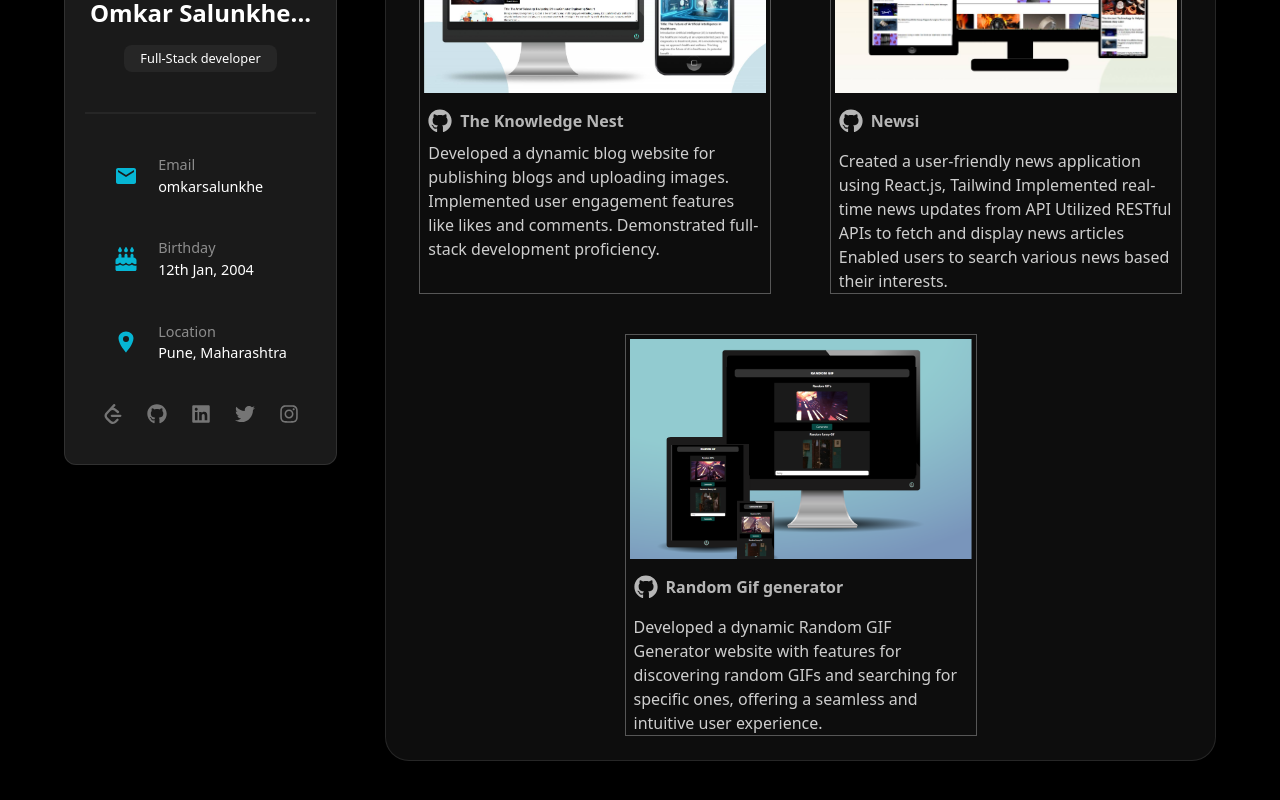
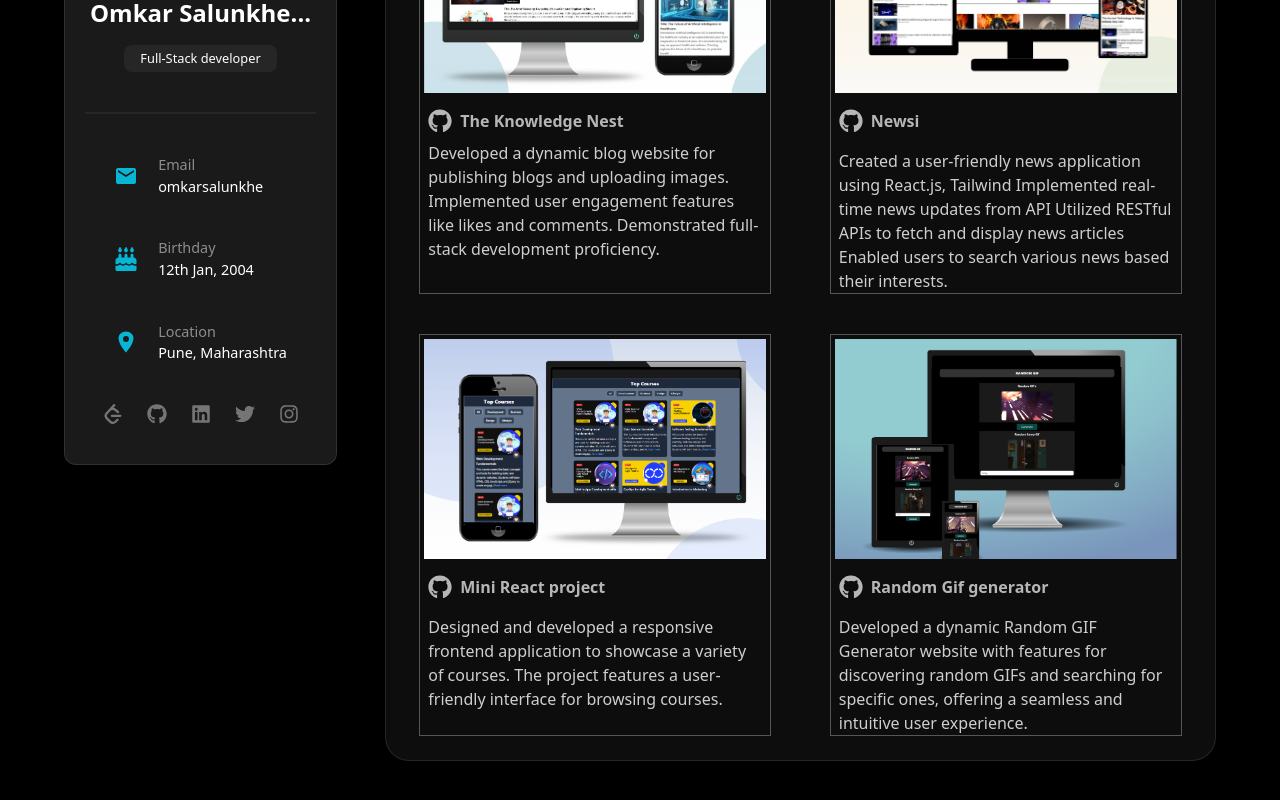
Before and after one commit to Omkar1201/Portfolio, a React (Create React App) app: page /portfolio in a window 1280 px wide. Shown: the part 316-1116 px from the top of the page. Built offline with nearby package versions, Linux system fonts and the light colour scheme.

Commit message:
add another project

```diff
--- a/src/components/Portfolio.jsx
+++ b/src/components/Portfolio.jsx
@@ -3,15 +3,16 @@ import { FaGithub } from 'react-icons/fa';
 import knowledge from '../images/knowledgenest.jpg'
 import newsi from '../images/newsi.jpg'
 import gifimg from '../images/gif.png'
+import coursesimg from '../images/courses.png'
 import { motion } from 'framer-motion';
 import { FiEye } from "react-icons/fi";
 export default function Portfolio() {
     return (
         <div>
             <motion.div
-            initial={{ opacity: 0}}
-            animate={{ opacity: 1}}
-            transition={{ duration: 0.8 }}
+                initial={{ opacity: 0 }}
+                animate={{ opacity: 1 }}
+                transition={{ duration: 0.8 }}
             >
                 <h2 className='text-[1.8rem] font-semibold'>Portfolio</h2>
                 <div className='border-[0.15rem] rounded-full border-cyan-500 w-10 my-2'></div>
@@ -67,6 +68,26 @@ export default function Portfolio() {
                     animate={{ opacity: 1, scale: 1 }}
                     transition={{ duration: 0.2, delay: 0.2 }}
                     className='flex flex-col gap-2 w-[22rem] border border-white border-opacity-30 '>
+                    <a href='https://omkar1201.github.io/MiniReact_project/' rel='noreferrer' target='_blank' className=' h-[14rem] overflow-hidden relative group cursor-pointer'>
+                        <img className='p-1 duration-[0.5s] group-hover:scale-105' src={coursesimg} alt="courses_photo" />
+                        <div className='text-[1.5rem] absolute top-[40%] group-hover:opacity-100 z-10 bg-black p-2 right-[44%] rounded-xl opacity-0 text-cyan-500'><FiEye /></div>
+                    </a>
+
+                    <a href='https://github.com/Omkar1201/MiniReact_project' target='_blank' rel="noreferrer" className='flex px-2 hover:text-opacity-100 text-white text-opacity-70 duration-[0.4s] items-center gap-2 my-2'>
+                        <div className='text-[1.5rem]'><FaGithub /></div>
+                        <div className=' font-semibold'>
+                            Mini React project
+                        </div>
+                    </a>
+                    <div className='font-thin text-white text-opacity-80 px-2'>
+                        Designed and developed a responsive frontend application to showcase a variety of courses. The project features a user-friendly interface for browsing courses.
+                    </div>
+                </motion.div>
+                <motion.div
+                    initial={{ opacity: 0, scale: 0.5 }}
+                    animate={{ opacity: 1, scale: 1 }}
+                    transition={{ duration: 0.2, delay: 0.2 }}
+                    className='flex flex-col gap-2 w-[22rem] border border-white border-opacity-30 '>
                     <a href='https://omkar1201.github.io/Random_gif/' rel='noreferrer' target='_blank' className=' h-[14rem] overflow-hidden relative group cursor-pointer'>
                         <img className='p-1 duration-[0.5s] group-hover:scale-105' src={gifimg} alt="newsi_photo" />
                         <div className='text-[1.5rem] absolute top-[40%] group-hover:opacity-100 z-10 bg-black p-2 right-[44%] rounded-xl opacity-0 text-cyan-500'><FiEye /></div>
```
Also changed, not shown: src/images/courses.png (added).
